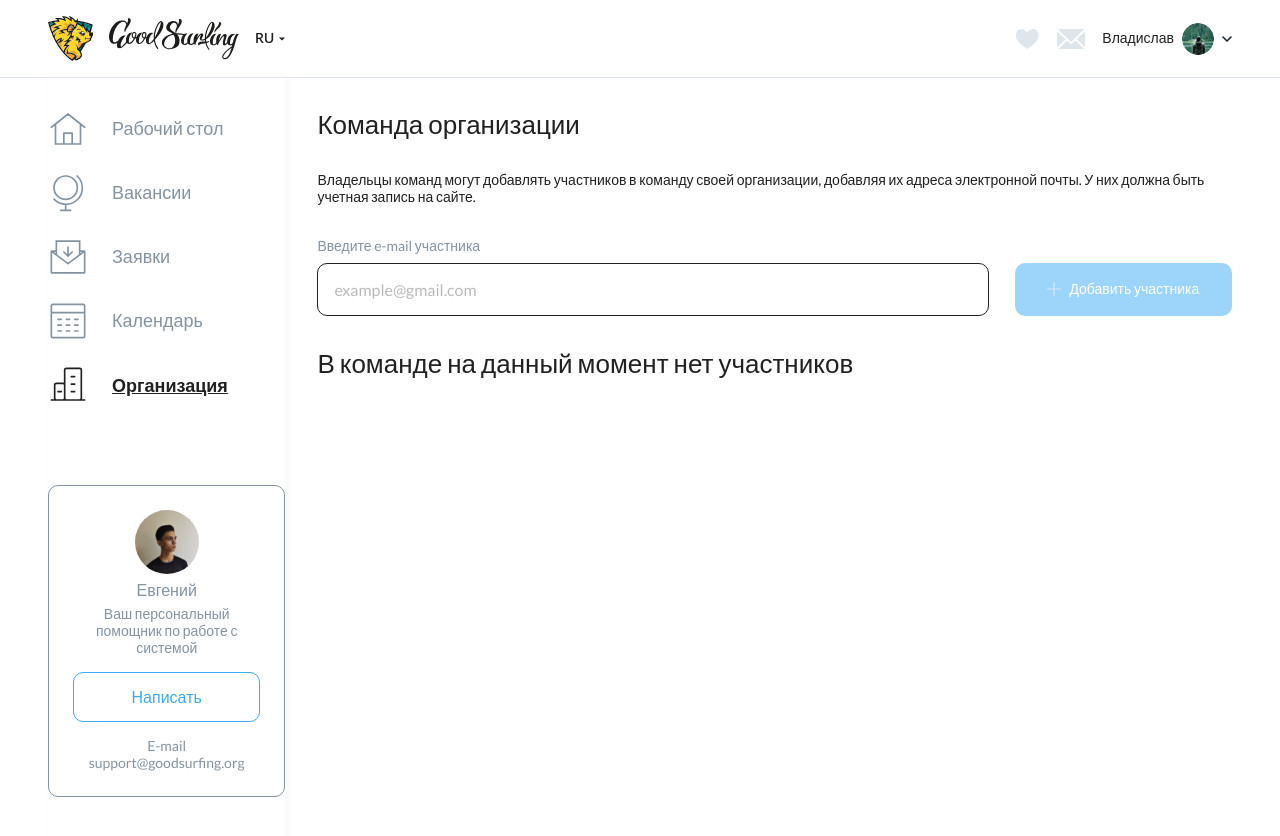
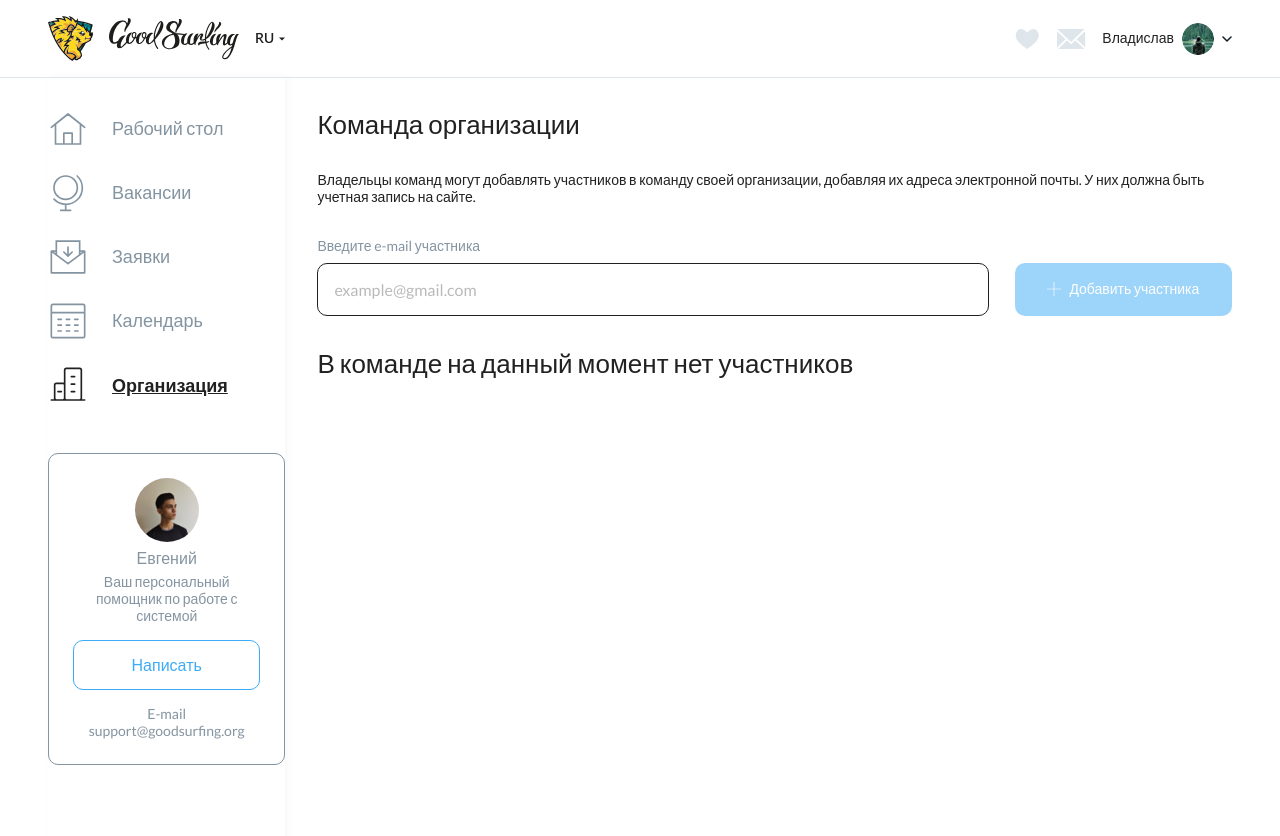
Before and after one commit to TULENp/TeamOrganizationGS, a React (Vite) app: page / in a window 1280 px wide. Shown: the top 836 px of the page. Built offline with nearby package versions, Linux system fonts and the light colour scheme.

Commit message:
little fix

```diff
--- a/src/components/AsideNav/AsideNav.module.css
+++ b/src/components/AsideNav/AsideNav.module.css
@@ -12,7 +12,7 @@ aside {
     width: 17rem;
     min-width: 13rem;
     height: 100vh;
-    gap: 5rem;
+    gap: 3rem;
 }
 
 .title {
```
